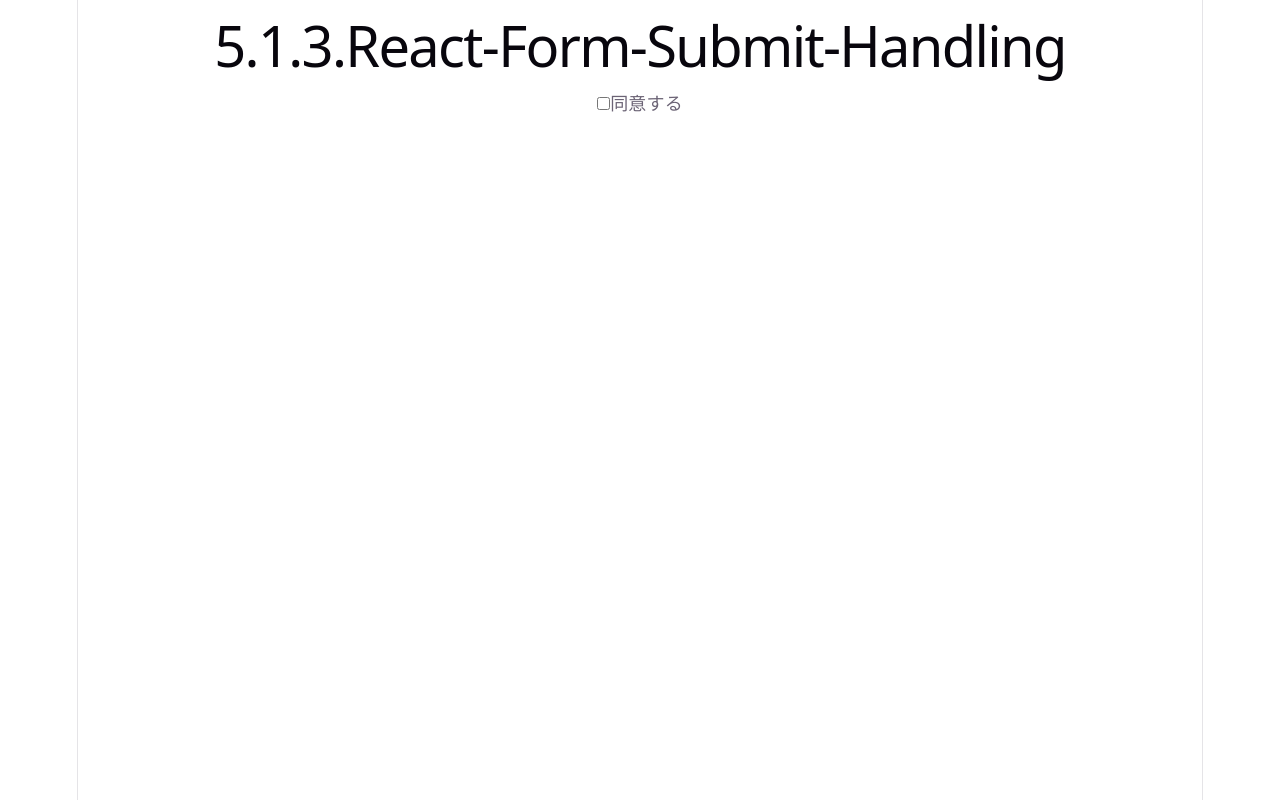
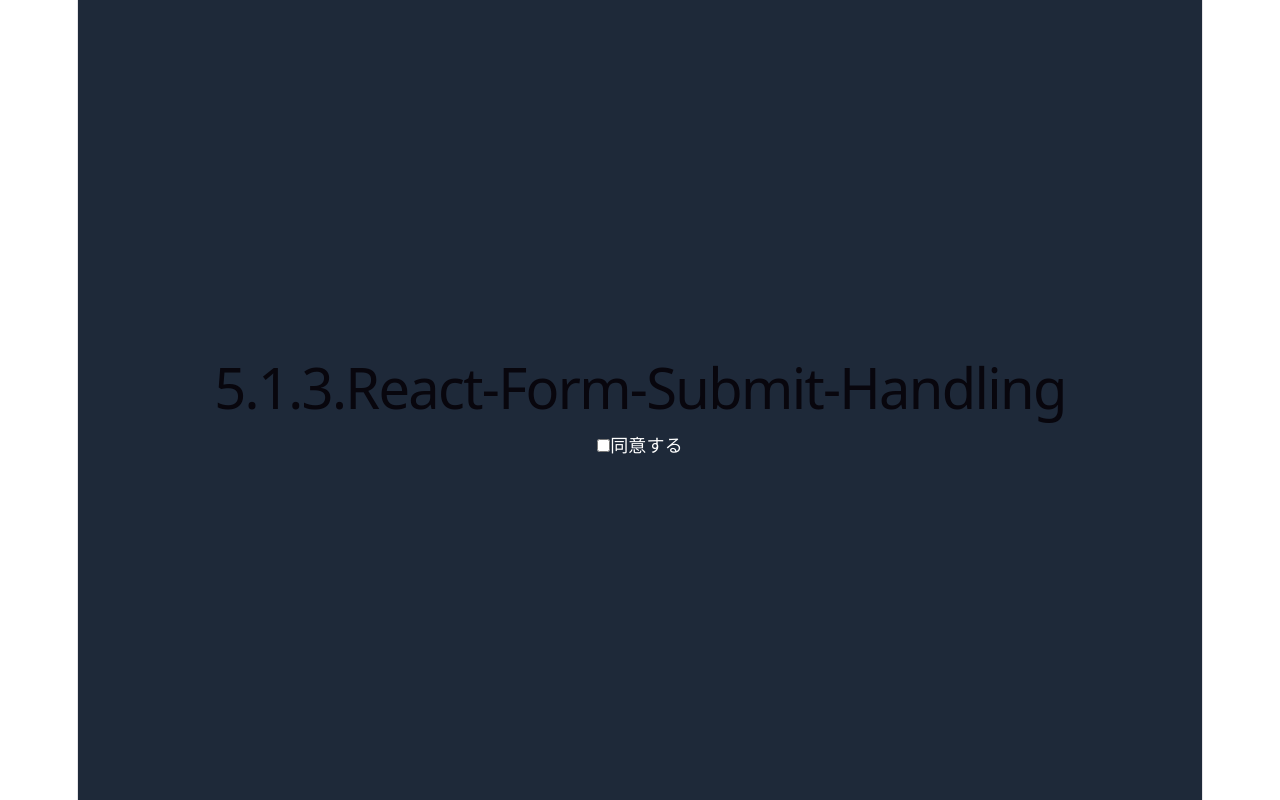
Before and after one commit to TakaDev1/5.1.3.React-Form-Submit-Handling, a React (Vite) app: page / in a window 1280 px wide. Built offline with nearby package versions, Linux system fonts and the light colour scheme.

Commit message:
style: Project Adjustment Design

```diff
--- a/src/App.tsx
+++ b/src/App.tsx
@@ -4,7 +4,7 @@ import CheckPage from "./pages/CheckPage";
 function App() {
   return (
     <>
-      <div>
+      <div className="min-h-screen bg-gray-800 flex flex-col justify-center">
         <h1>5.1.3.React-Form-Submit-Handling</h1>
         <CheckPage />
       </div>
--- a/src/pages/CheckPage.tsx
+++ b/src/pages/CheckPage.tsx
@@ -6,12 +6,16 @@ const CheckPage = () => {
 
   return (
     <div>
-      <label htmlFor="check">
+      <label htmlFor="check" className="text-white">
         <input id="check" type="checkbox" checked={isChecked} onChange={handleCheck} />
         同意する
       </label>
 
-      <div>{isChecked ? <p>同意済み</p> : ""}</div>
+      <div
+        className={`${isChecked ? "bg-yellow-500 text-black font-bold w-1/3 mx-auto my-10 py-5" : ""}`}
+      >
+        {isChecked ? <p>同意済み</p> : ""}
+      </div>
     </div>
   );
 };
```
